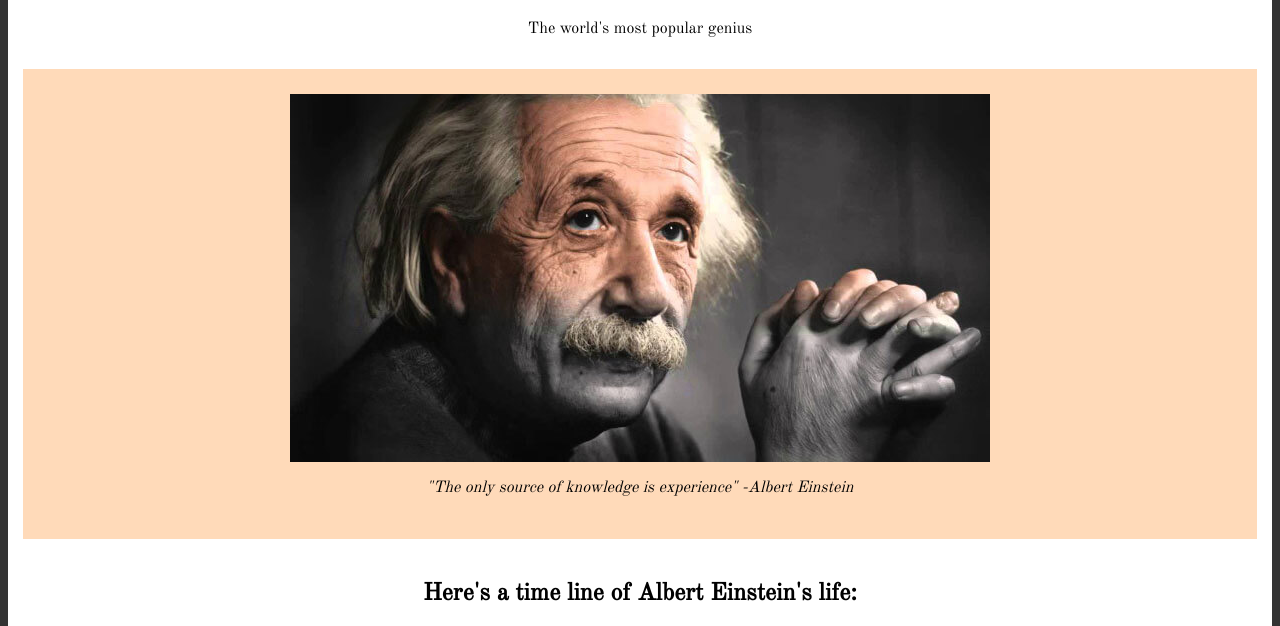
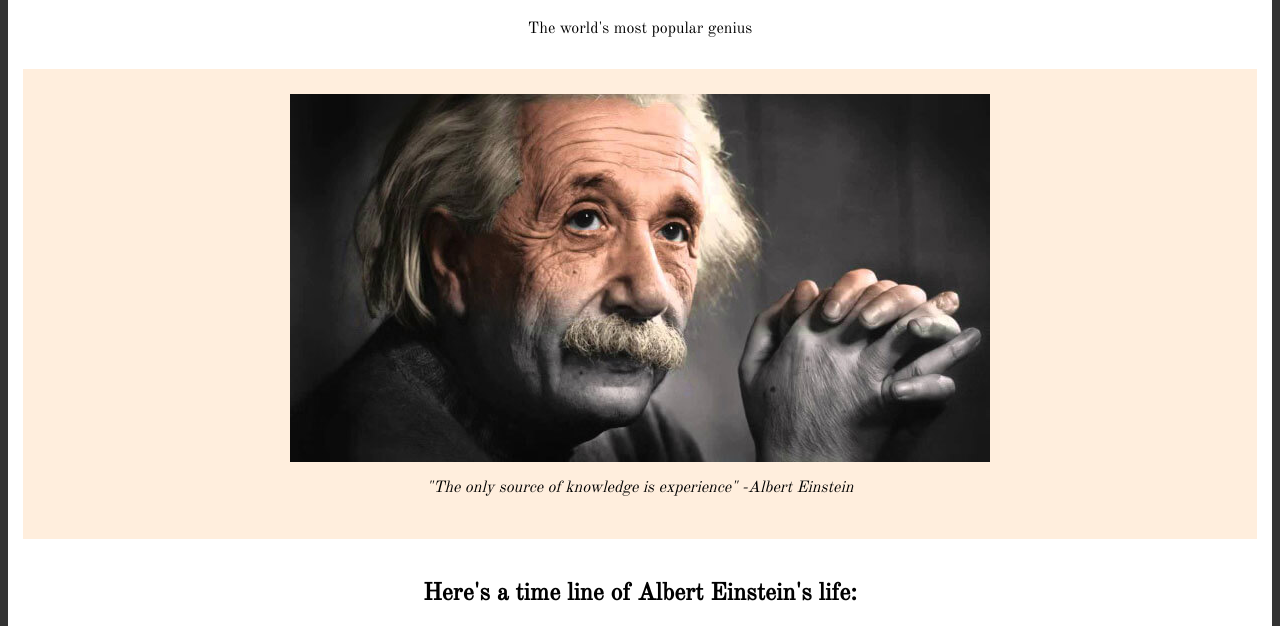
Before and after one commit to bryanmiller89/tribute-page, a plain HTML site: page index.html in a window 1280 px wide. Shown: the part 129-755 px from the top of the page. Drawn offline with nearby package versions, Linux system fonts and the light colour scheme.

Commit message:
Edit background color

```diff
--- a/style.css
+++ b/style.css
@@ -35,8 +35,8 @@ img {
 #img-div {
   margin: 30px auto;
   padding: 15px;
-  border: 10px solid peachpuff;
-  background-color: peachpuff;
+  border: 10px solid #fed;
+  background-color: #fed;
 }
 
 ul {
```
